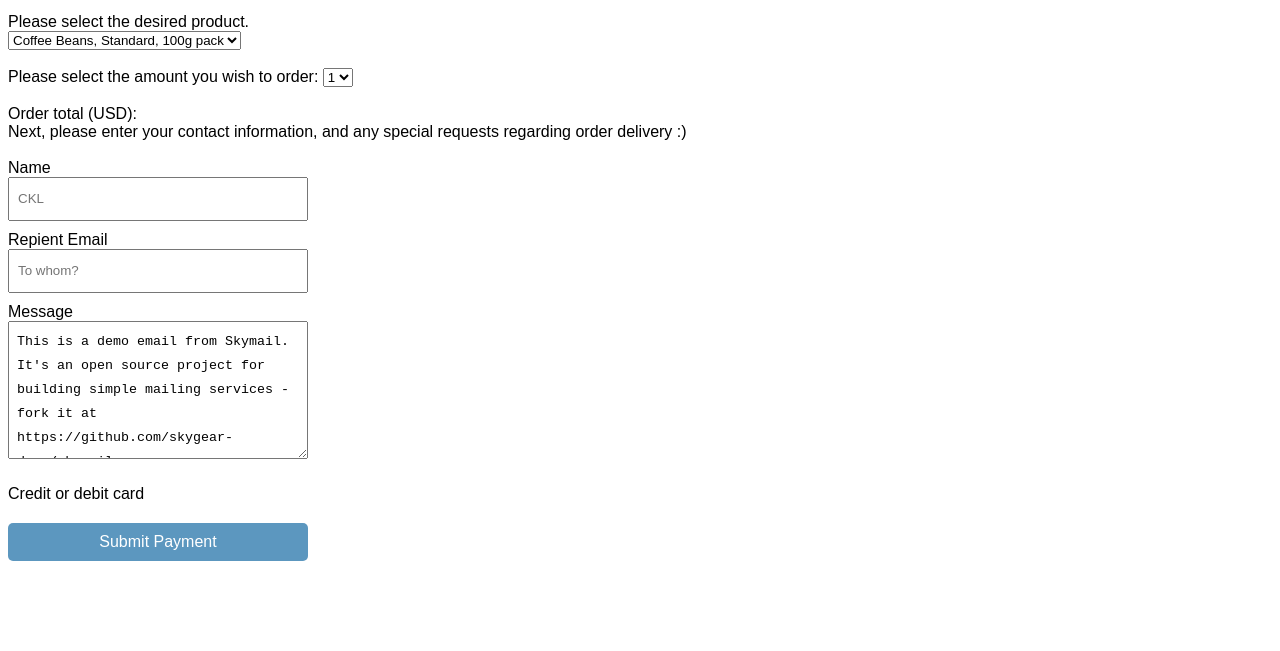
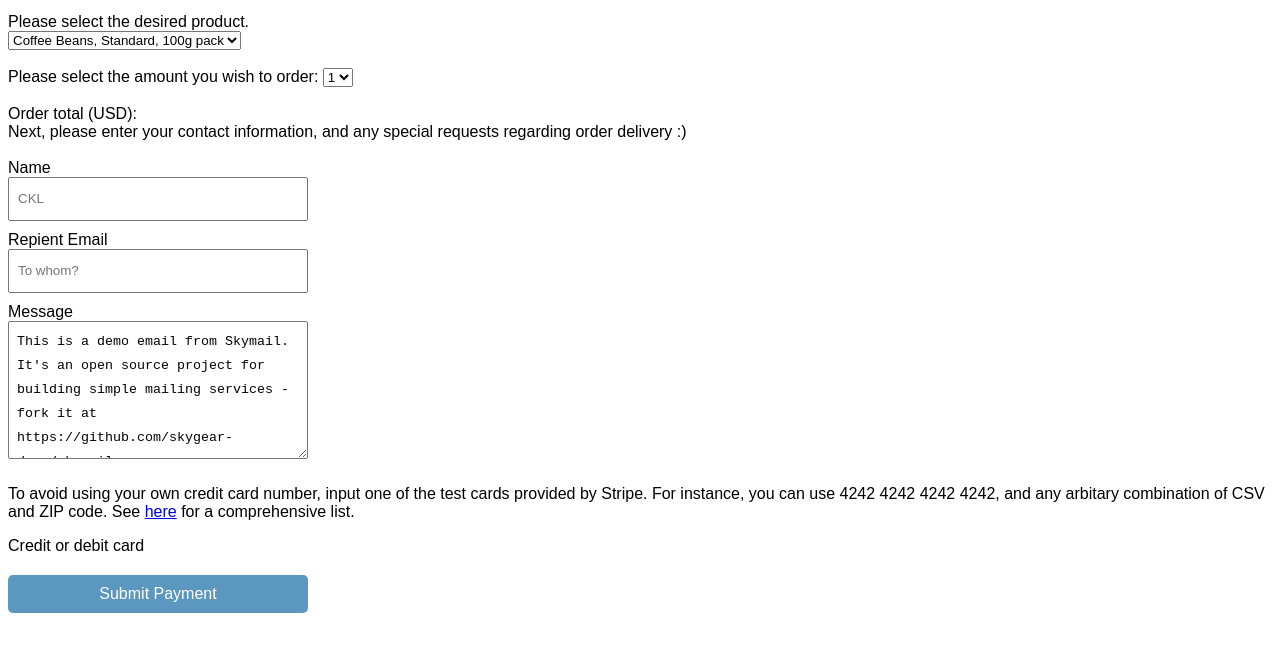
Before and after one commit to openerror/skygearStripeDemo, a plain HTML site: page public_html/index.html in a window 1280 px wide. Shown: the part 95-746 px from the top of the page. Drawn offline with Linux system fonts and the light colour scheme; a script that the page names is missing.

Commit message:
Explicitly display test card info above payment form, for ease of use

```diff
--- a/public_html/index.html
+++ b/public_html/index.html
@@ -35,10 +35,10 @@
 
       <label for="order_amount">Please select the amount you wish to order: </label>
       <select name="order_amount" onchange="orderTotal()">
-         <option value="1">1</option>
-         <option value="2">2</option>
-         <option value="3">3</option>
-         <option value="4">4</option>
+         <option value="1" >1</option>
+         <option value="2" >2</option>
+         <option value="3" >3</option>
+         <option value="4" >4</option>
       </select>
 
       <br>
@@ -65,6 +65,10 @@ It's an open source project for building simple mailing services - fork it at ht
       </textarea><br/>
     </form>
 
+    <p id="testCards">To avoid using your own credit card number, input one of the test cards provided by Stripe.
+        For instance, you can use 4242 4242 4242 4242, and any arbitary combination of CSV and ZIP code.
+        See <a href="https://stripe.com/docs/testing#cards">here</a> for a comprehensive list.
+    </p>
     <!--Stripe card payment form-->
     <script src="https://js.stripe.com/v3/"></script>
     <form action="/charge" method="post" id="payment-form">
```
